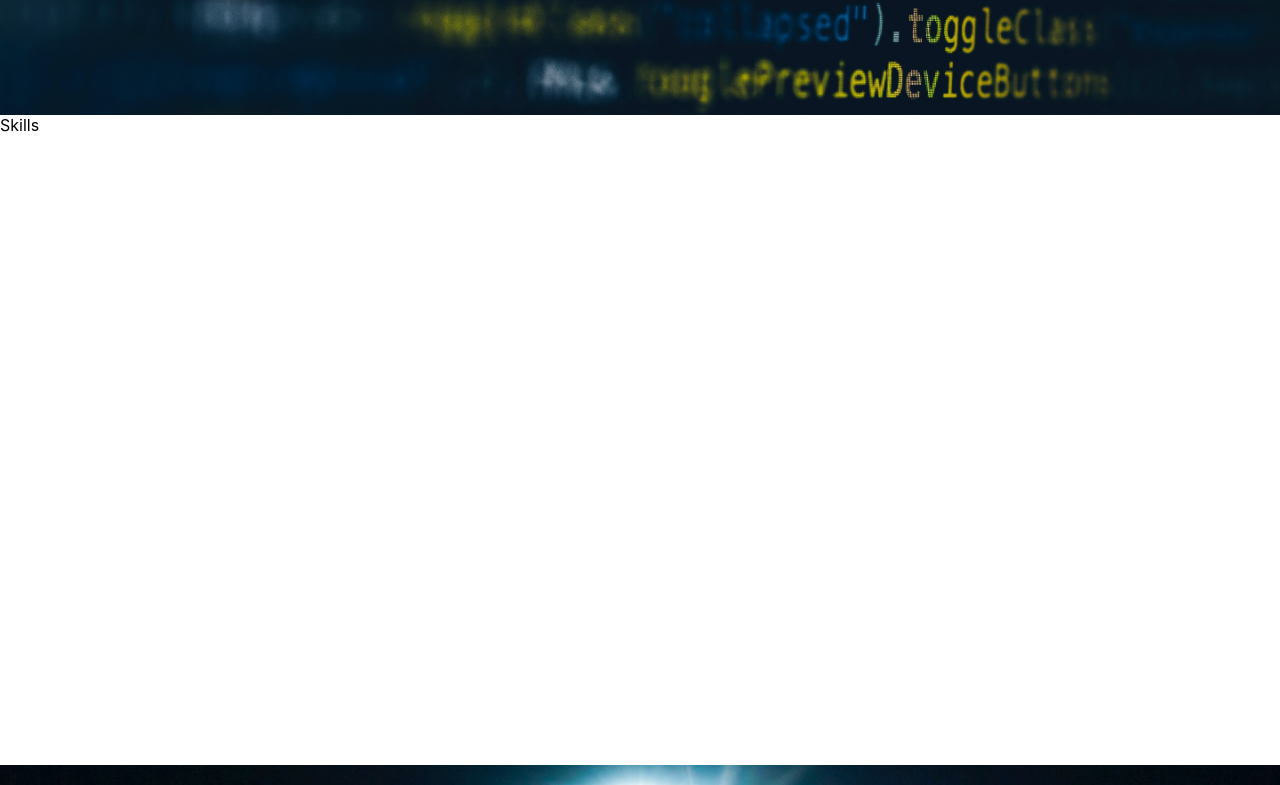
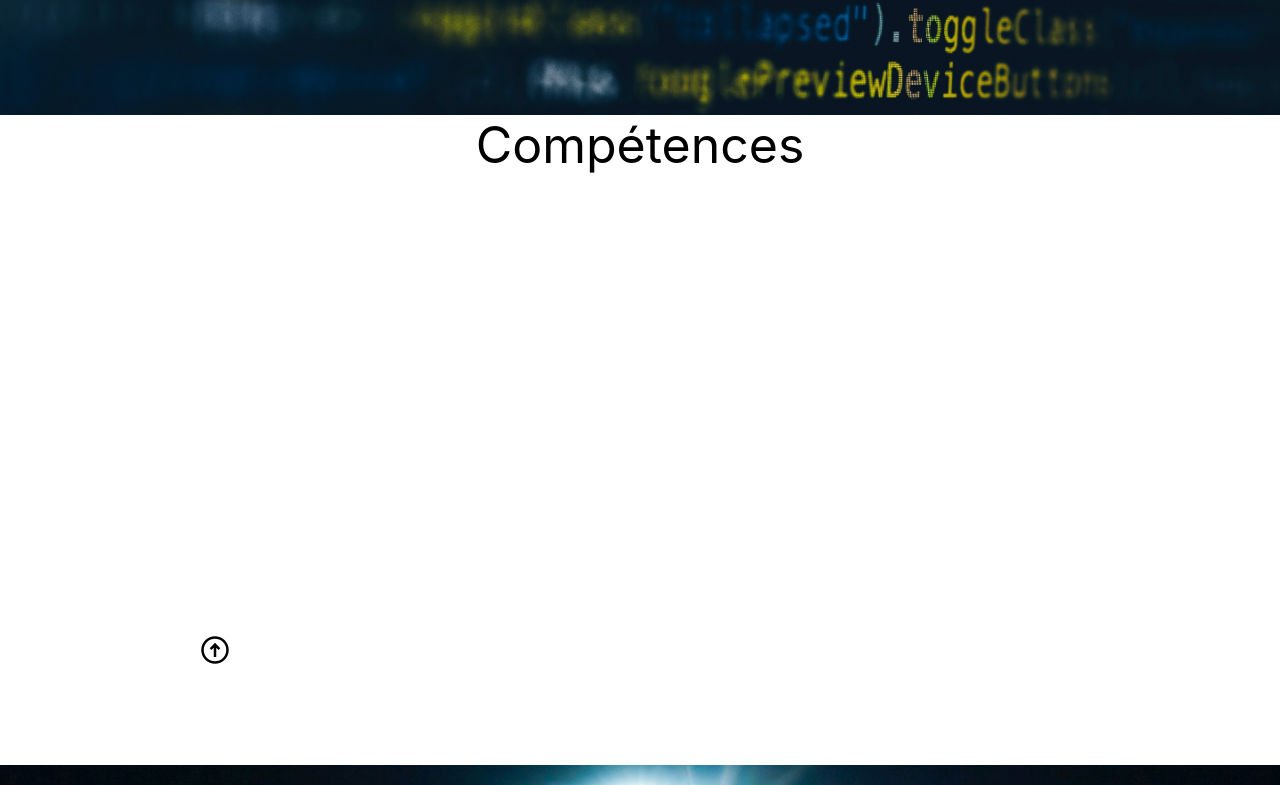
Before and after one commit to Lany75/jumel-consulting, a React (Create React App) app: page / in a window 1280 px wide. Shown: the part 1335-2120 px from the top of the page. Built offline with nearby package versions, Linux system fonts and the light colour scheme.

Commit message:
création composant Skills

```diff
--- a/src/App.css
+++ b/src/App.css
@@ -1,10 +1,6 @@
 .App {
   width: 100%;
   height: 100%;
-}
-
-#skills {
-  height: 650px;
 }
 
 #portfolio {
--- a/src/App.js
+++ b/src/App.js
@@ -3,6 +3,7 @@ import "./App.css";
 import About from "./components/about/About";
 import Header from "./components/header/Header";
 import Home from "./components/home/Home";
+import Skills from "./components/skills/Skills";
 
 function App() {
   return (
@@ -14,7 +15,7 @@ function App() {
       </div>
       <About />
       <div id="transition-2" className='transition'></div>
-      <div id="skills">Skills</div>
+      <Skills />
       <div id="transition-3" className='transition'></div>
       <div id="portfolio">Portfolio</div>
       <div id="transition-4" className='transition'></div>
--- a/src/components/about/AboutDesktop.css
+++ b/src/components/about/AboutDesktop.css
@@ -13,9 +13,6 @@
 .icon-retour {
   margin-left: 200px;
   font-size: 30px;
-}
-
-.icon-retour {
   text-decoration: none;
   color: black;
 }
--- /dev/null
+++ b/src/components/skills/Skills.css
@@ -0,0 +1,10 @@
+#skills {
+  height: 650px;
+}
+
+.icon-retour {
+  margin-left: 200px;
+  font-size: 30px;
+  text-decoration: none;
+  color: black;
+}
--- /dev/null
+++ b/src/components/skills/Skills.js
@@ -0,0 +1,14 @@
+import React from 'react';
+import { CgArrowUpO } from 'react-icons/cg';
+import './Skills.css'
+
+const Skills = ()=>{
+  return (<div id="skills"><div id="text-about">Compétences</div>
+  <div>
+    <a href="#home" className="icon-retour">
+      <CgArrowUpO />
+    </a>
+  </div></div>)
+}
+
+export default Skills;
```
